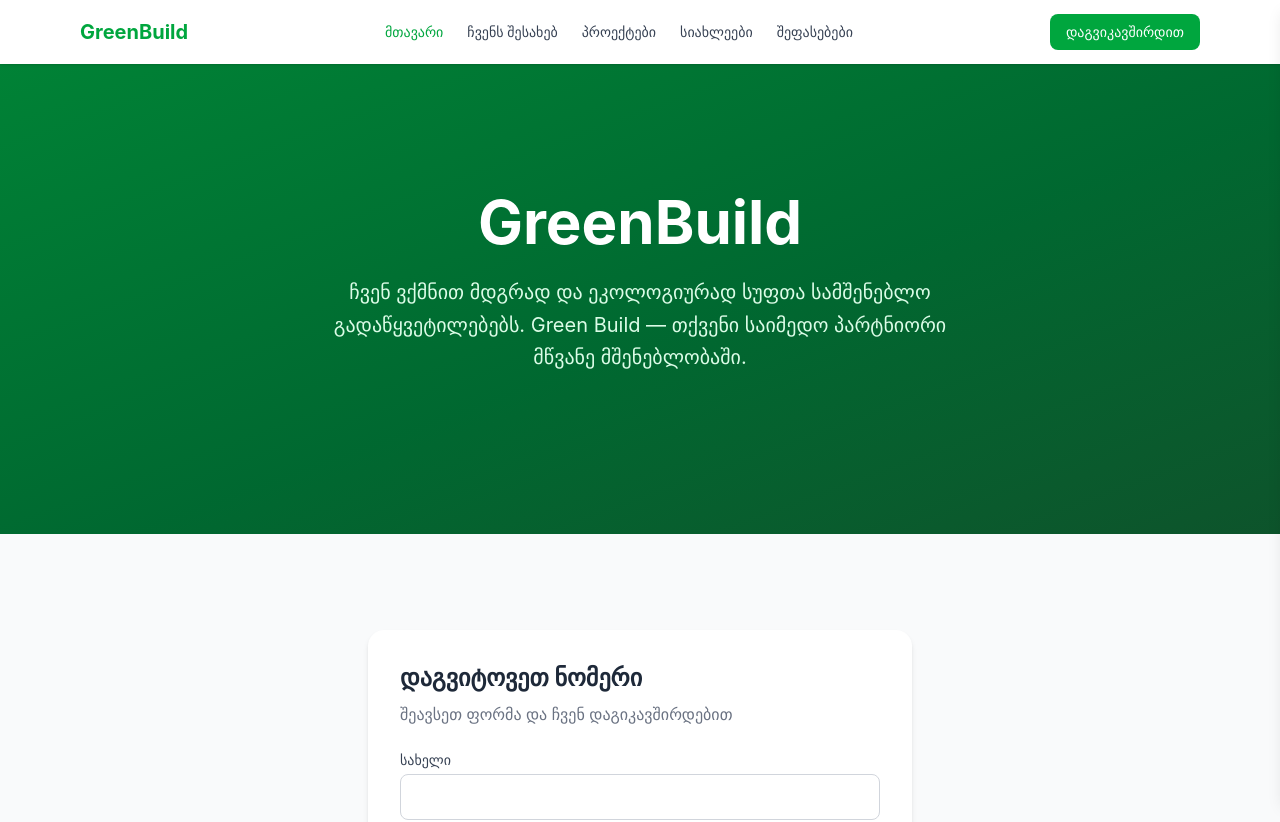
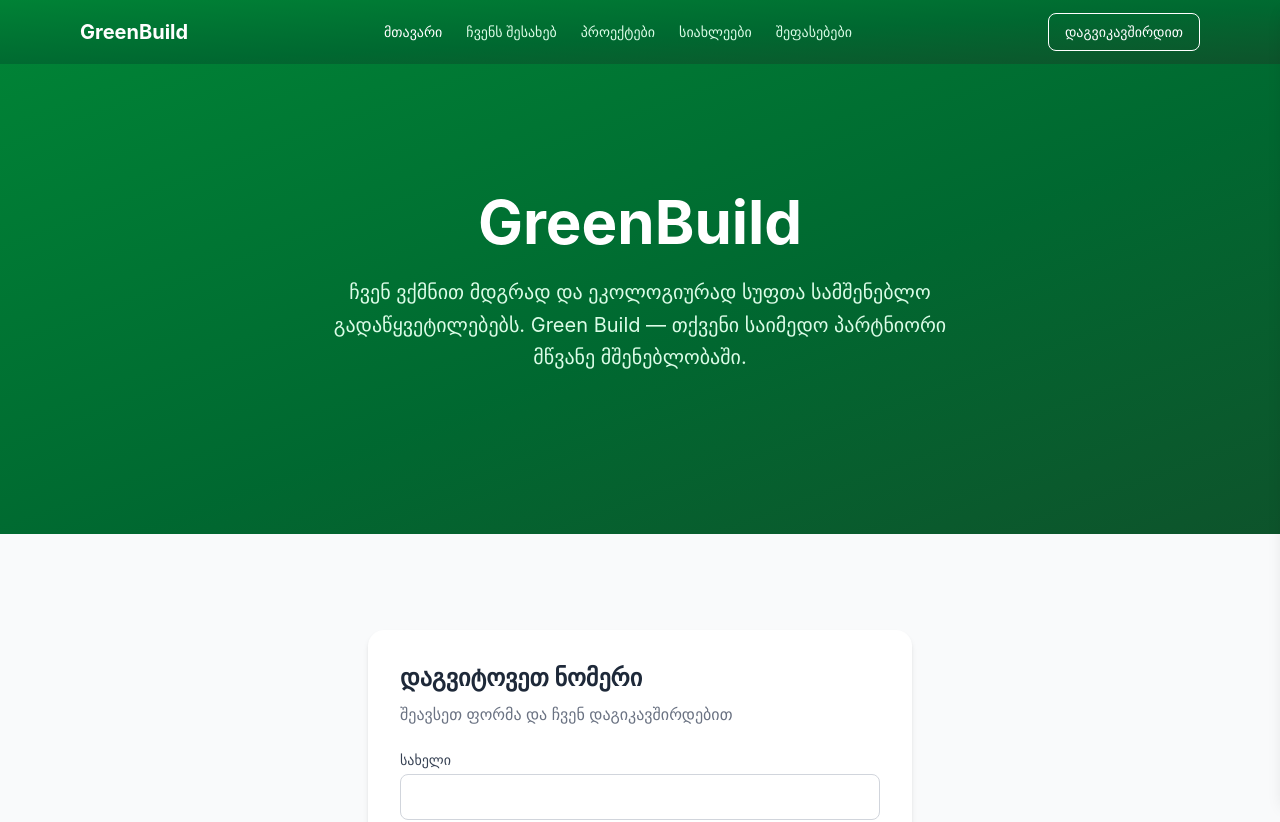
Before and after one commit to LevanKhorava/Green-build, a React (Vite) app: page / in a window 1280 px wide. Shown: the top 822 px of the page. Built offline with nearby package versions, Linux system fonts and the light colour scheme.

Commit message:
add changes

```diff
--- a/index.html
+++ b/index.html
@@ -3,7 +3,10 @@
   <head>
     <meta charset="UTF-8" />
     <link rel="icon" type="image/svg+xml" href="/favicon.svg" />
-    <meta name="viewport" content="width=device-width, initial-scale=1.0" />
+    <meta
+      name="viewport"
+      content="width=device-width, initial-scale=1.0, viewport-fit=cover"
+    />
     <title>green-build</title>
   </head>
   <body>
--- a/src/components/Header.tsx
+++ b/src/components/Header.tsx
@@ -1,4 +1,4 @@
-import { useState } from "react";
+import { useEffect, useState } from "react";
 import { NavLink } from "react-router-dom";
 import MobileSidebar from "./MobileSidebar";
 
@@ -12,17 +12,34 @@ const navLinks = [
 
 const Header = () => {
   const [sidebarOpen, setSidebarOpen] = useState(false);
+  const [scrolled, setScrolled] = useState(false);
+
+  useEffect(() => {
+    const onScroll = () => setScrolled(window.scrollY > 50);
+    onScroll();
+    window.addEventListener("scroll", onScroll, { passive: true });
+    return () => window.removeEventListener("scroll", onScroll);
+  }, []);
 
   return (
     <>
-      <header className="fixed top-0 left-0 right-0 z-30 bg-white shadow-sm">
+      <header
+        className={`fixed top-0 left-0 right-0 z-30 transition-all duration-300 ${
+          scrolled
+            ? "bg-white shadow-sm"
+            : "bg-linear-to-br from-green-700 to-green-900"
+        }`}
+      >
         <div className="max-w-6xl mx-auto px-4 h-16 flex items-center justify-between">
-          {/* Brand */}
-          <NavLink to="/" className="text-xl font-bold text-green-600">
+          <NavLink
+            to="/"
+            className={`text-xl font-bold transition-colors duration-300 ${
+              scrolled ? "text-green-600" : "text-white"
+            }`}
+          >
             GreenBuild
           </NavLink>
 
-          {/* Desktop navigation */}
           <nav className="hidden md:flex items-center gap-6">
             {navLinks.map((link) => (
               <NavLink
@@ -30,10 +47,14 @@ const Header = () => {
                 to={link.to}
                 end={link.to === "/"}
                 className={({ isActive }) =>
-                  `text-sm font-medium transition-colors ${
-                    isActive
-                      ? "text-green-600"
-                      : "text-gray-700 hover:text-green-600"
+                  `text-sm font-medium transition-colors duration-300 ${
+                    scrolled
+                      ? isActive
+                        ? "text-green-600"
+                        : "text-gray-700 hover:text-green-600"
+                      : isActive
+                        ? "text-white"
+                        : "text-green-100 hover:text-white"
                   }`
                 }
               >
@@ -42,17 +63,23 @@ const Header = () => {
             ))}
           </nav>
 
-          {/* Desktop contact button */}
           <a
             href="tel:+995599000000"
-            className="hidden md:inline-flex bg-green-600 text-white py-2 px-4 rounded-lg text-sm font-medium hover:bg-green-700 transition-colors"
+            className={`hidden md:inline-flex py-2 px-4 rounded-lg text-sm font-medium transition-colors duration-300 ${
+              scrolled
+                ? "bg-green-600 text-white hover:bg-green-700"
+                : "border border-white text-white hover:bg-white/10"
+            }`}
           >
             დაგვიკავშირდით
           </a>
 
-          {/* Mobile hamburger button */}
           <button
-            className="md:hidden text-gray-700 hover:text-gray-900"
+            className={`md:hidden transition-colors duration-300 ${
+              scrolled
+                ? "text-gray-700 hover:text-gray-900"
+                : "text-white hover:text-green-100"
+            }`}
             onClick={() => setSidebarOpen(true)}
             aria-label="Open menu"
           >
```
